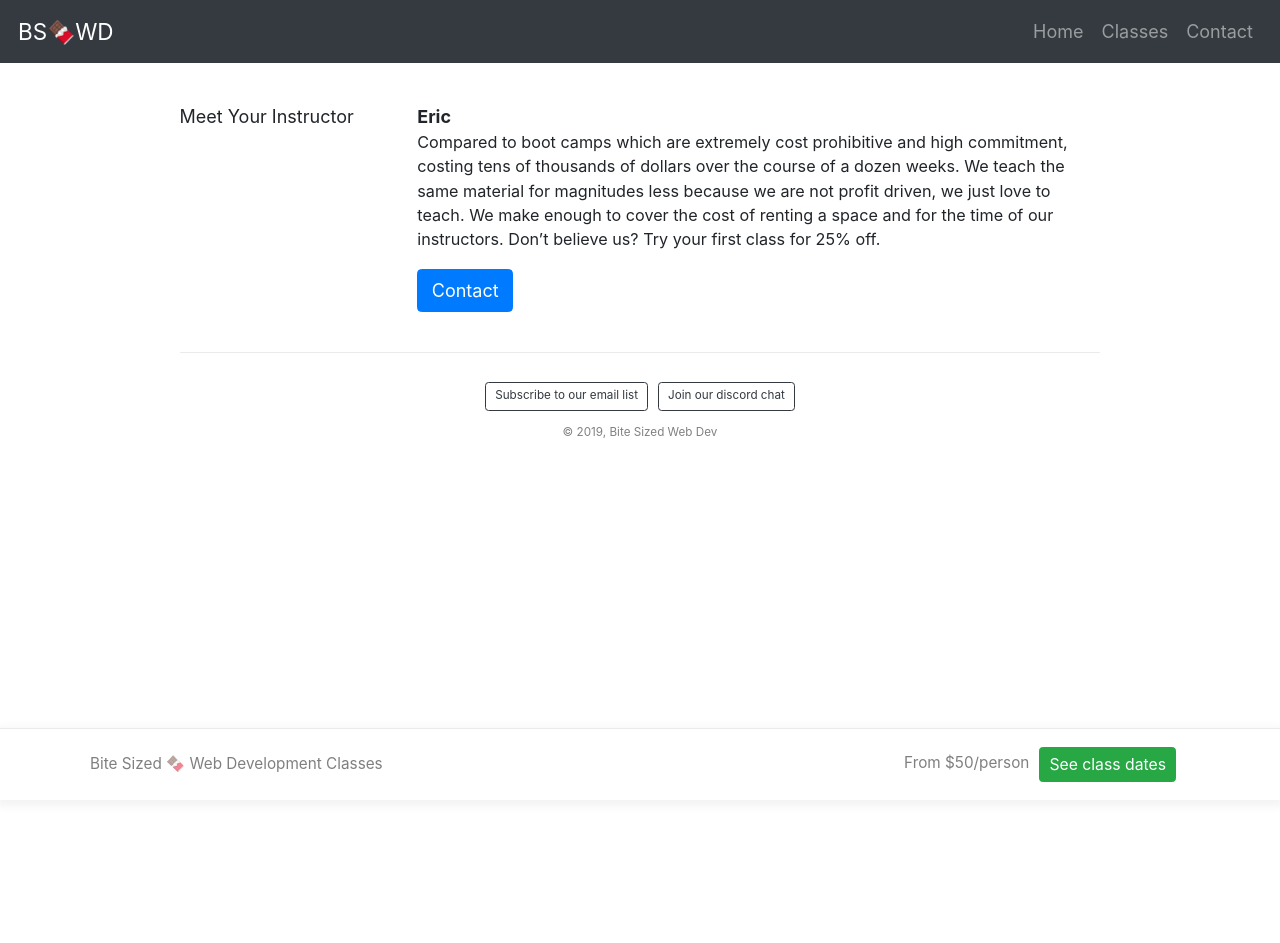
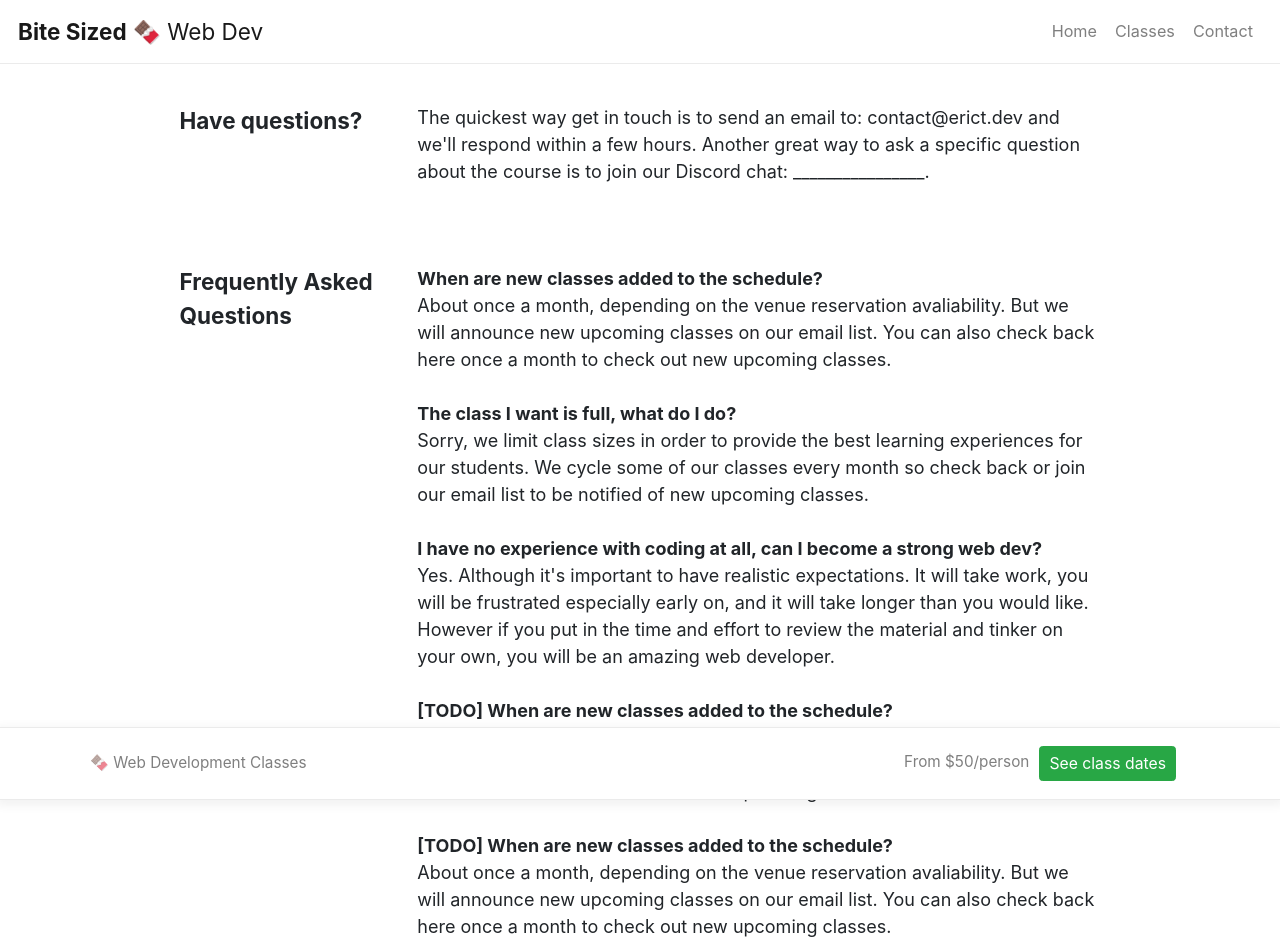
Before and after one commit to erict-dev/bite-sized-web-dev, a Gatsby site in the folder website/: page /contact in a window 1280 px wide. Shown: the top 943 px of the page. Before the commit the page ends 800 px from the top, so only its background shows below. Built offline with nearby package versions, Linux system fonts and the light colour scheme; Gatsby itself is replaced by a stand-in of ours.

Commit message:
add base content

```diff
--- a/website/src/components/bottom-bar.js
+++ b/website/src/components/bottom-bar.js
@@ -14,7 +14,7 @@ const BottomBar = ({ siteTitle }) => (
     <Navbar.Toggle />
     <Navbar.Collapse className="bottom-bar-inner">
       <Navbar.Text>
-        <div>Bite Sized 🍫 Web Development Classes</div>
+        <div>🍫 Web Development Classes</div>
       </Navbar.Text>
       <Navbar.Text className="bottom-bar-flex-wrap bottom-bar-right-content">
         <span>From $50/person</span>
--- a/website/src/components/header.js
+++ b/website/src/components/header.js
@@ -7,7 +7,7 @@ import "./header.css"
 const Header = ({ siteTitle }) => (
   <header>
     <div className="main-title" style={{ marginBottom: '-8px' }}>Bite Sized 🍫</div>
-    <div className="main-subtitle">Web Development Classes</div>
+    <div className="main-subtitle">Web Development & UI/UX Design Classes</div>
     <div className="main-caption">Located in Irvine, California</div>
     <hr style={{ marginBottom: 0 }}/>
   </header>
--- a/website/src/components/top-nav.css
+++ b/website/src/components/top-nav.css
@@ -0,0 +1,7 @@
+.navbar-nav {
+  font-size: 0.9em;
+}
+
+.navbar {
+  border-bottom: 1px solid rgb(235, 235, 235);
+}
--- a/website/src/components/top-nav.js
+++ b/website/src/components/top-nav.js
@@ -9,8 +9,8 @@ import NavDropdown from 'react-bootstrap/NavDropdown'
 import "./top-nav.css"
 
 const TopNav = ({ siteTitle }) => (
-  <Navbar collapseOnSelect expand="lg" bg="dark" variant="dark">
-    <Navbar.Brand href="/">BS🍫WD</Navbar.Brand>
+  <Navbar collapseOnSelect expand="sm" bg="transparent" variant="light">
+    <Navbar.Brand href="/"><strong>Bite Sized</strong> 🍫 Web Dev</Navbar.Brand>
     <Navbar.Toggle aria-controls="responsive-navbar-nav" />
     <Navbar.Collapse id="responsive-navbar-nav">
       <Nav className="mr-auto">
--- a/website/src/pages/contact.js
+++ b/website/src/pages/contact.js
@@ -8,28 +8,54 @@ import Row from 'react-bootstrap/Row'
 import Col from 'react-bootstrap/Col'
 import Button from 'react-bootstrap/Button';
 
-const ContactPage = () => (
+const FAQPage = () => (
   <Layout>
     <SEO title="Page two" />
     <div class="content-container">
       <Row>
         <Col xs={12} md={3}>
-          Meet Your Instructor
+          <div className="content-title">Have questions?</div>
+        </Col>
+        <Col xs={12} md={9}>
+          The quickest way get in touch is to send an email to: contact@erict.dev and we'll respond within a few hours. Another great way to ask a specific question about the course is to join our Discord chat: ________________.
+        </Col>
+      </Row>
+    </div>
+    <div class="content-container">
+      <Row>
+        <Col xs={12} md={3}>
+          <div className="content-title">Frequently Asked Questions</div>
         </Col>
         <Col xs={12} md={9}>
 
-          <b>Eric</b>
-          <p>Compared to boot camps which are extremely cost prohibitive and high commitment,
-costing tens of thousands of dollars over the course of a dozen weeks.
-We teach the same material for magnitudes less because we are not profit driven,
-we just love to teach. We make enough to cover the
-cost of renting a space and for the time of our instructors.
-Don’t believe us? Try your first class for 25% off.</p>
-        <Button>Contact</Button>
+          <div><strong>When are new classes added to the schedule?</strong></div>
+          <div>About once a month, depending on the venue reservation avaliability. But we will announce new upcoming classes on our email list. You can also check back here once a month to check out new upcoming classes.</div>
+
+          <br />
+
+          <div><strong>The class I want is full, what do I do?</strong></div>
+          <div>Sorry, we limit class sizes in order to provide the best learning experiences for our students. We cycle some of our classes every month so check back or join our email list to be notified of new upcoming classes.</div>
+
+          <br />
+
+          <div><strong>I have no experience with coding at all, can I become a strong web dev?</strong></div>
+          <div>Yes. Although it's important to have realistic expectations. It will take work, you will be frustrated especially early on, and it will take longer than you would like. However if you put in the time and effort to review the material and tinker on your own, you will be an amazing web developer.</div>
+          <br />
+
+          <div><strong>[TODO] When are new classes added to the schedule?</strong></div>
+          <div>About once a month, depending on the venue reservation avaliability. But we will announce new upcoming classes on our email list. You can also check back here once a month to check out new upcoming classes.</div>
+
+          <br />
+
+          <div><strong>[TODO] When are new classes added to the schedule?</strong></div>
+          <div>About once a month, depending on the venue reservation avaliability. But we will announce new upcoming classes on our email list. You can also check back here once a month to check out new upcoming classes.</div>
+
+          <br />
+
         </Col>
       </Row>
     </div>
   </Layout>
 )
 
-export default ContactPage
+export default FAQPage
--- a/website/src/pages/index.js
+++ b/website/src/pages/index.js
@@ -17,7 +17,7 @@ const IndexPage = () => (
   <Layout>
     <SEO title="Home" />
     <Header />
-    <div className="description">Learn web development without the prohibitive costs and commitments of a boot camp.</div>
+    <div className="description">Learn web development and UI/UX design without the prohibitive costs and commitments of a boot camp.</div>
 
     <div class="content-container">
       <Row>
@@ -41,7 +41,7 @@ const IndexPage = () => (
           <div className="content-title">What you'll learn</div>
         </Col>
         <Col xs={12} md={9}>
-          <p>Compared to boot camps which are extremely cost prohibitive and high commitment, costing tens of thousands of dollars over the course of a dozen weeks.  We teach the same material for magnitudes less because we are not profit driven, we just love to teach. We make enough to cover the cost of renting a space and for the time of our instructors.</p>
+          <p>Latest web dev tech stack, modern html/css/js, sort through the noise of web dev, the field moves fast, we'll get to the unchanging fundamentals, react, how the web works, ui/ux design trends and tools.</p>
           <Link to="/classes"><Button size="sm" variant="outline-primary">See upcoming classes</Button></Link>
         </Col>
       </Row>
@@ -57,7 +57,7 @@ const IndexPage = () => (
           <div className="profile-img" style={{ backgroundImage: `url(${ProfileImg})`}}></div>
 
           <b>Eric</b>
-          <p>Compared to boot camps which are extremely cost prohibitive and high commitment, costing tens of thousands of dollars over the course of a dozen weeks.  We teach the same material for magnitudes less because we are not profit driven, we just love to teach. We make enough to cover the cost of renting a space and for the time of our instructors.</p>
+          <p>magna cum laude ui/ux at UCI, ui/ux research associate for facebook, terrestrial and digital marketing at Apple, 4 years of full stack web software engineering experience at Blizzard, web design and development agency owner/founder/director. passion for teaching</p>
         <Button size="sm" variant="outline-primary">Contact</Button>
         </Col>
       </Row>
```
Also changed, not shown: website/src/pages/classes.js (+5 -3 lines).
